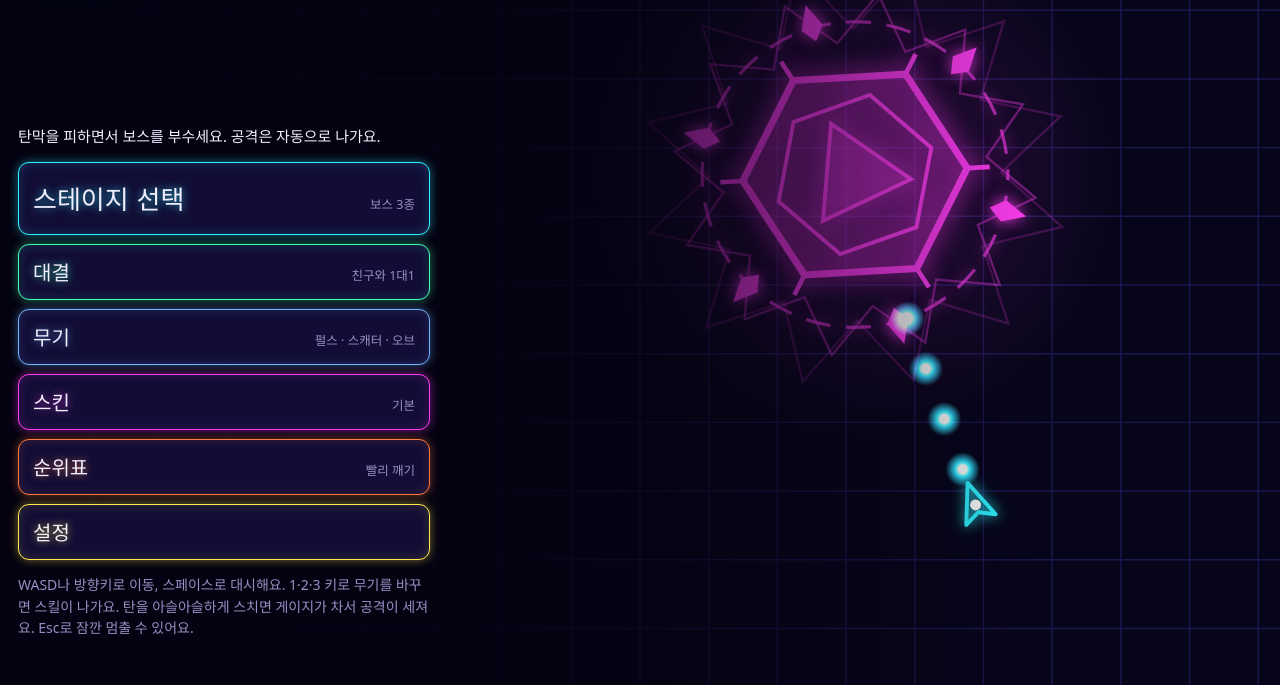
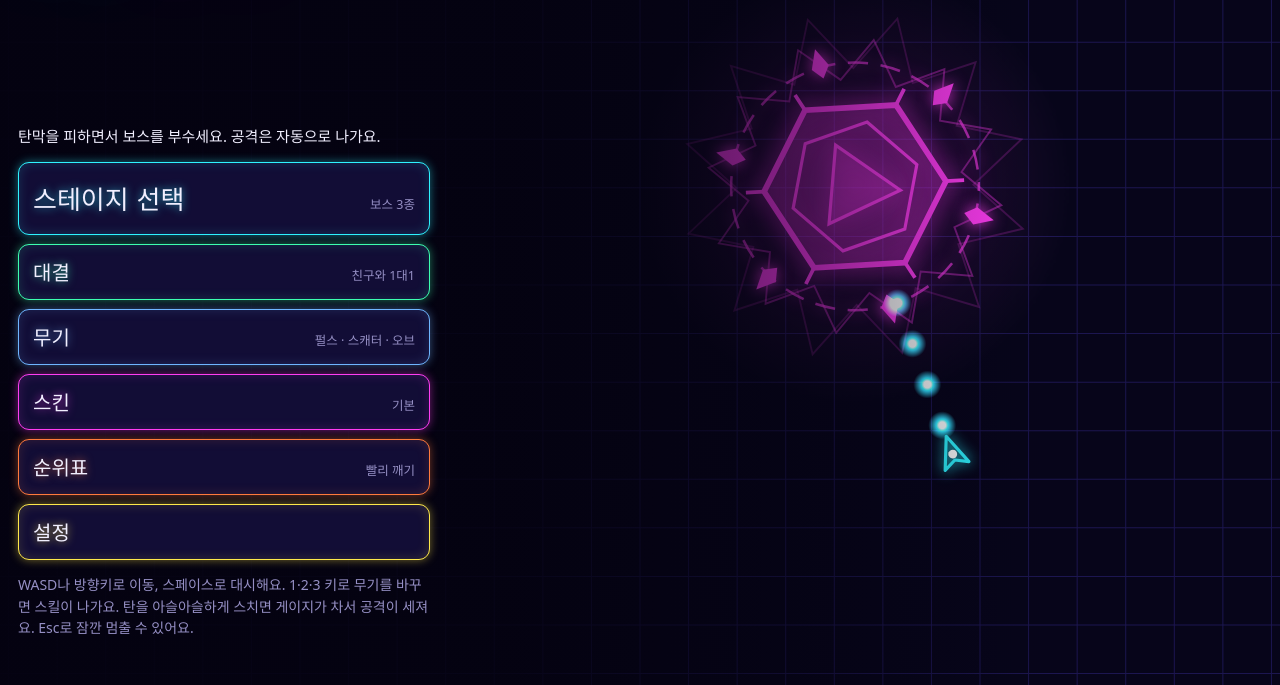
Before and after one commit to LotusLoot/NEON-CORE, a plain HTML site: page index.html in a window 1280 px wide. Shown: the part 115-800 px from the top of the page. Drawn offline with Linux system fonts and the light colour scheme; animation ran at ten frames a second.

Commit message:
Add files via upload

```diff
--- a/index.html
+++ b/index.html
@@ -284,14 +284,16 @@ const BOSSES = [
 ];
 
 /* ---------- 화면 크기 ---------- */
-let cssW = 1, cssH = 1, dpr = 1, scale = 1, W = 800, H = 600;
+let cssW = 1, cssH = 1, dpr = 1, scale = 1, W = 800, H = 600, fieldW = 1, fieldX = 0;
 function resize(){
   cssW = window.innerWidth; cssH = window.innerHeight;
   dpr = Math.min(window.devicePixelRatio || 1, 2);
   cv.width = Math.round(cssW * dpr); cv.height = Math.round(cssH * dpr);
-  scale = Math.sqrt(cssW * cssH / 500000);
-  W = cssW / scale; H = cssH / scale;
-  const pb = document.getElementById('pauseBtn'); if (pb) pb.style.top = Math.round(84 * scale) + 'px';
+  // 전장은 화면 전체를 쓴다. 가로로 넓은 화면에서는 세로가 짧아지지 않게, 가로:세로 = 4:5 화면과 같은 배율로 축소해서 그린다
+  fieldW = cssW; fieldX = 0;
+  scale = Math.sqrt(Math.min(cssW, cssH * 0.8) * cssH / 500000);
+  W = fieldW / scale; H = cssH / scale;
+  const pb = document.getElementById('pauseBtn'); if (pb){ pb.style.top = Math.round(84 * scale) + 'px'; pb.style.right = Math.round(fieldX + 12) + 'px'; }
 }
 window.addEventListener('resize', resize);
 resize();
@@ -881,14 +883,18 @@ const fmt = t => Math.floor(t / 60) + ':' + String(Math.floor(t % 60)).padStart(
 function draw(){
   ctx.setTransform(1,0,0,1,0,0);
   ctx.globalCompositeOperation = 'source-over';
-  ctx.fillStyle = '#07051a'; ctx.fillRect(0, 0, cv.width, cv.height);
+  // 메뉴에서는 화면 전체, 게임 중에는 가운데 전장만 쓴다
+  const inField = state !== 'menu' && fieldX > 0.5, fox = state === 'menu' ? 0 : fieldX, gw = state === 'menu' ? cssW / scale : W;
+  ctx.fillStyle = inField ? '#030110' : '#07051a'; ctx.fillRect(0, 0, cv.width, cv.height);
   const sh = reduceMotion || !opts.shake ? 0 : shake * 22;
-  ctx.setTransform(dpr*scale, 0, 0, dpr*scale, rand(-sh, sh) * dpr, rand(-sh, sh) * dpr);
+  ctx.setTransform(dpr*scale, 0, 0, dpr*scale, (fox + rand(-sh, sh)) * dpr, rand(-sh, sh) * dpr);
+  ctx.save();
+  if (inField){ ctx.beginPath(); ctx.rect(0, 0, W, H); ctx.clip(); ctx.fillStyle = '#07051a'; ctx.fillRect(0, 0, W, H); }
 
   // 바닥 격자
   ctx.strokeStyle = '#1c1650'; ctx.lineWidth = 1; ctx.beginPath();
-  for (let x = (W/2) % 48; x < W; x += 48){ ctx.moveTo(x, 0); ctx.lineTo(x, H); }
-  for (let y = (H/2) % 48; y < H; y += 48){ ctx.moveTo(0, y); ctx.lineTo(W, y); }
+  for (let x = (gw/2) % 48; x < gw; x += 48){ ctx.moveTo(x, 0); ctx.lineTo(x, H); }
+  for (let y = (H/2) % 48; y < H; y += 48){ ctx.moveTo(0, y); ctx.lineTo(gw, y); }
   ctx.stroke();
 
   const b = boss, col = bossDef.colors[b.phase];
@@ -975,7 +981,7 @@ function draw(){
 
   // 위쪽 정보
   if (state === 'play' || state === 'end' || state === 'pause' || state === 'count'){
-    ctx.setTransform(dpr*scale, 0, 0, dpr*scale, 0, 0);
+    ctx.setTransform(dpr*scale, 0, 0, dpr*scale, fox * dpr, 0);
     const n = bossDef.phases.length, x0 = 16, bw = W - 32, gap = 6, sw = (bw - gap * (n - 1)) / n, by = 36, bh = 12;
     // 위쪽이 잘 보이도록 어두운 띠
     const tg = ctx.createLinearGradient(0, 0, 0, 96);
@@ -1047,6 +1053,13 @@ function draw(){
       ctx.shadowColor = col; ctx.shadowBlur = 20; ctx.fillStyle = '#fff';
       ctx.fillText(banner.text, W/2, H * 0.56); ctx.shadowBlur = 0; ctx.globalAlpha = 1;
     }
+  }
+
+  ctx.restore();
+  if (inField){                       // 전장 양옆 테두리
+    ctx.setTransform(dpr, 0, 0, dpr, 0, 0);
+    ctx.shadowColor = '#2ff3ff'; ctx.shadowBlur = 14; ctx.strokeStyle = '#2ff3ff88'; ctx.lineWidth = 2; ctx.beginPath();
+    ctx.moveTo(fieldX, 0); ctx.lineTo(fieldX, cssH); ctx.moveTo(fieldX + fieldW, 0); ctx.lineTo(fieldX + fieldW, cssH); ctx.stroke(); ctx.shadowBlur = 0;
   }
 
   // 터치 조작 표시
```
